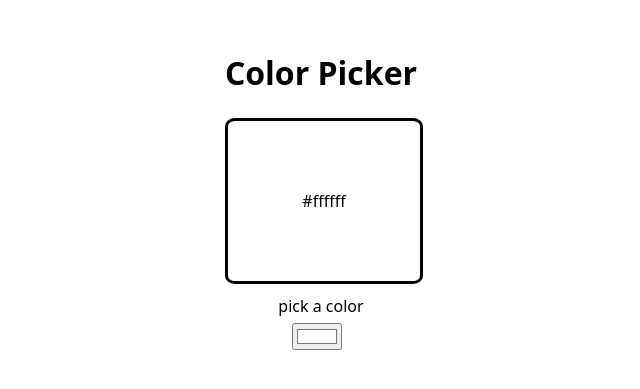
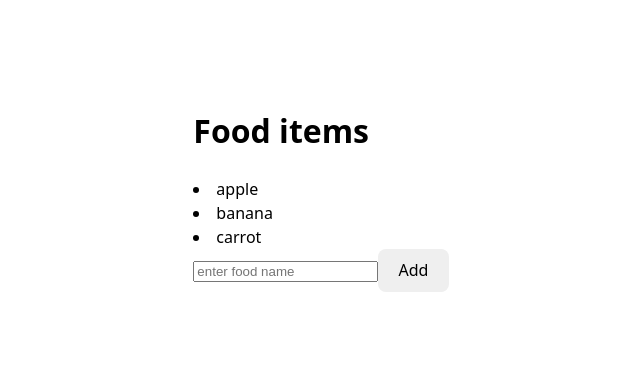
Before and after one commit to Akash-Anandhan/react, a React (Vite) app in the folder my-react-app/: page / in a window 1280 px wide. Shown: the part 219-608 px from the top of the page, without its empty margins (319-959 px from the left). Built offline with nearby package versions, Linux system fonts and the light colour scheme.

Commit message:
list upadte with set fuction and usestate

```diff
--- a/my-react-app/src/App.jsx
+++ b/my-react-app/src/App.jsx
@@ -1,6 +1,6 @@
-import Colorpick from './Colorpick'
+import Arrayuse from "./Arrayuse";
 
 function App() {
-  return(<Colorpick/>);
+  return(<Arrayuse/>);
 }
 export default App
--- /dev/null
+++ b/my-react-app/src/Arrayuse.jsx
@@ -0,0 +1,29 @@
+import { useState } from "react";
+
+function Arrayuse(){
+    const [list , setlist] = useState(["apple","banana","carrot"]);
+
+    function HandleAdd(){
+        const newFood = document.getElementById("foodtype").value;
+        document.getElementById("foodtype").value = "";
+        setlist(l => ([...l, newFood]));
+
+
+    }
+    function HandleRemove(index){
+        setlist(list.filter((element , i) => i !== index))
+
+    }
+
+    return( <div>
+        <h1>Food items</h1>
+        {list.map((item, index) =>
+        <li key={index} onClick={() => HandleRemove(index)}>
+            {item}
+            </li> )}
+        <input type="text" id="foodtype" placeholder="enter food name" />
+        <button onClick={HandleAdd}>Add</button>
+    </div> );
+
+}
+export default Arrayuse;
--- a/my-react-app/src/index.css
+++ b/my-react-app/src/index.css
@@ -84,3 +84,6 @@ body{
   text-align: center;
 
 }
+li:hover{
+  cursor: pointer;
+}
```
